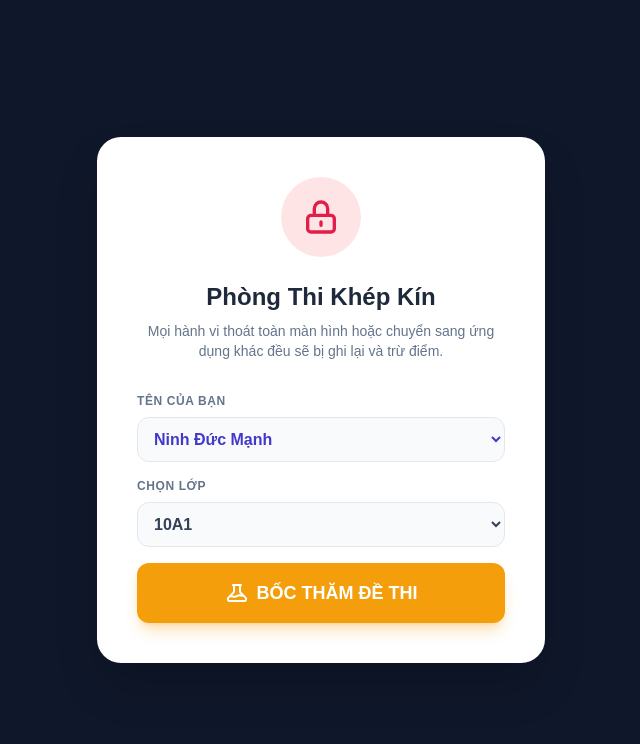
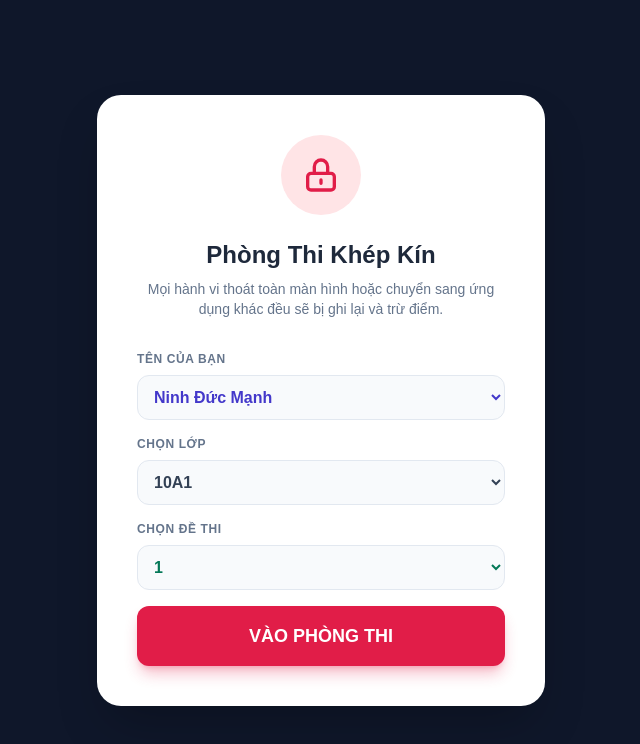
Before and after one commit to c3nbk2026-ai/web-cham-bai-hsg, a Next.js app: page /thi in a window 1280 px wide. Shown: the top 744 px of the page, without its empty margins (319-959 px from the left). Built offline with nearby package versions, Linux system fonts and the light colour scheme.

Commit message:
Feat: Change exam start logic from random draw to manual problem selection

```diff
--- a/src/app/thi/page.tsx
+++ b/src/app/thi/page.tsx
@@ -9,6 +9,10 @@ export default function ExamRoom() {
   const [testFolder, setTestFolder] = useState("");
   const [problem, setProblem] = useState(""); // Lưu tên file đầy đủ (VD: BAI1.pdf, BAI1.docx)
   const [code, setCode] = useState("# Viết code tại đây\n");
+
+  // Danh sách tất cả đề thi có sẵn trong các thư mục DE_
+  const [availableProblems, setAvailableProblems] = useState<{folder: string, name: string}[]>([]);
+  const [selectedProblemStr, setSelectedProblemStr] = useState("");
 
   // Terminal I/O states
   const [stdin, setStdin] = useState("");
@@ -28,7 +32,6 @@ export default function ExamRoom() {
   const [timeLeft, setTimeLeft] = useState(45 * 60); // 45 minutes
   const [violationCount, setViolationCount] = useState(0);
   const [isFinished, setIsFinished] = useState(false);
-  const [hasDrawn, setHasDrawn] = useState(false);
 
   const classes = ["10A1", "10A2", "10A3", "10A4", "10A5", "10A6", "10A7", "10A8", "10A9", "10A10"];
 
@@ -37,6 +40,17 @@ export default function ExamRoom() {
       .then((res) => res.json())
       .then((data) => {
         setStructure(data);
+
+        let allProbs: {folder: string, name: string}[] = [];
+        Object.keys(data).forEach(folder => {
+            if(folder.startsWith('DE_') && data[folder]["DE_THI"]) {
+                data[folder]["DE_THI"].forEach((p: string) => allProbs.push({folder, name: p}));
+            }
+        });
+        setAvailableProblems(allProbs);
+        if (allProbs.length > 0) {
+            setSelectedProblemStr(`${allProbs[0].folder}|${allProbs[0].name}`);
+        }
       });
 
     fetch("/data/students.json")
@@ -103,25 +117,14 @@ export default function ExamRoom() {
     return () => clearInterval(timer);
   }, [isExamStarted, isFinished, problem, code, stdout]);
 
-  const drawExam = () => {
-      let allProblems: {folder: string, problem: string}[] = [];
-      Object.keys(structure).forEach(folder => {
-          if(folder.startsWith('DE_') && structure[folder]["DE_THI"]) {
-              structure[folder]["DE_THI"].forEach((p: string) => allProblems.push({folder, problem: p}));
-          }
-      });
-
-      if (allProblems.length === 0) return alert("Hệ thống chưa tìm thấy bài thi nào! Hãy đảm bảo bạn đã copy file .pdf hoặc .docx vào thư mục data/DE_KTGK/");
-
-      const randomProblem = allProblems[Math.floor(Math.random() * allProblems.length)];
-      setProblem(randomProblem.problem);
-      setTestFolder(randomProblem.folder); // VD: DE_KTGK
-      setHasDrawn(true);
-  };
 
   const startExam = () => {
     if (!studentName) return alert("Vui lòng nhập tên học sinh!");
-    if (!problem) return alert("Vui lòng bốc thăm đề thi trước!");
+    if (!selectedProblemStr) return alert("Vui lòng chọn đề thi!");
+
+    const [f, p] = selectedProblemStr.split('|');
+    setTestFolder(f);
+    setProblem(p);
 
     try {
         document.documentElement.requestFullscreen().then(() => {
@@ -258,25 +261,27 @@ sys.stdout = io.StringIO()
 
                       <div>
                         <label className="block text-xs font-bold text-slate-500 uppercase tracking-wider mb-2">Chọn Lớp</label>
-                        <select className="w-full p-3 bg-slate-50 border border-slate-200 rounded-xl font-bold text-slate-700" value={className} onChange={e => { setClassName(e.target.value); setHasDrawn(false); }}>
+                        <select className="w-full p-3 bg-slate-50 border border-slate-200 rounded-xl font-bold text-slate-700" value={className} onChange={e => setClassName(e.target.value)}>
                             {classes.map(c => <option key={c} value={c}>{c}</option>)}
                         </select>
                       </div>
 
-                      {!hasDrawn ? (
-                          <button onClick={drawExam} className="w-full mt-4 bg-amber-500 hover:bg-amber-600 text-white font-bold py-4 rounded-xl shadow-lg shadow-amber-500/30 transition-transform active:scale-95 text-lg flex justify-center items-center gap-2">
-                              <svg className="w-6 h-6" fill="none" stroke="currentColor" viewBox="0 0 24 24"><path strokeLinecap="round" strokeLinejoin="round" strokeWidth="2" d="M19.428 15.428a2 2 0 00-1.022-.547l-2.387-.477a6 6 0 00-3.86.517l-.318.158a6 6 0 01-3.86.517L6.05 15.21a2 2 0 00-1.806.547M8 4h8l-1 1v5.172a2 2 0 00.586 1.414l5 5c1.26 1.26.367 3.414-1.415 3.414H4.828c-1.782 0-2.674-2.154-1.414-3.414l5-5A2 2 0 009 10.172V5L8 4z"></path></svg>
-                              BỐC THĂM ĐỀ THI
-                          </button>
-                      ) : (
-                          <div className="p-4 bg-emerald-50 border border-emerald-200 rounded-xl mt-4 text-center">
-                              <div className="text-xs font-bold text-emerald-600 uppercase tracking-wider mb-1">Đề thi của bạn:</div>
-                              <div className="text-xl font-black text-emerald-700">{problem}</div>
-                              <button onClick={startExam} className="w-full mt-4 bg-rose-600 hover:bg-rose-700 text-white font-bold py-4 rounded-xl shadow-lg shadow-rose-600/30 transition-transform active:scale-95 text-lg">
-                                  VÀO PHÒNG THI
-                              </button>
-                          </div>
-                      )}
+                      <div>
+                        <label className="block text-xs font-bold text-slate-500 uppercase tracking-wider mb-2">Chọn Đề Thi</label>
+                        {availableProblems.length === 0 ? (
+                            <div className="p-3 bg-rose-50 text-rose-600 rounded-xl text-sm italic border border-rose-200">
+                                Chưa có đề thi nào. Giáo viên cần copy các file đề (.pdf hoặc .docx) vào thư mục data/DE_KTGK/
+                            </div>
+                        ) : (
+                            <select className="w-full p-3 bg-slate-50 border border-slate-200 rounded-xl font-bold text-emerald-700" value={selectedProblemStr} onChange={e => setSelectedProblemStr(e.target.value)}>
+                                {availableProblems.map(p => <option key={p.name} value={`${p.folder}|${p.name}`}>{p.name.replace(/\.[^/.]+$/, "")}</option>)}
+                            </select>
+                        )}
+                      </div>
+
+                      <button onClick={startExam} disabled={availableProblems.length === 0} className="w-full mt-4 bg-rose-600 hover:bg-rose-700 disabled:opacity-50 text-white font-bold py-4 rounded-xl shadow-lg shadow-rose-600/30 transition-transform active:scale-95 text-lg">
+                          VÀO PHÒNG THI
+                      </button>
                   </div>
               </div>
           </div>
```
